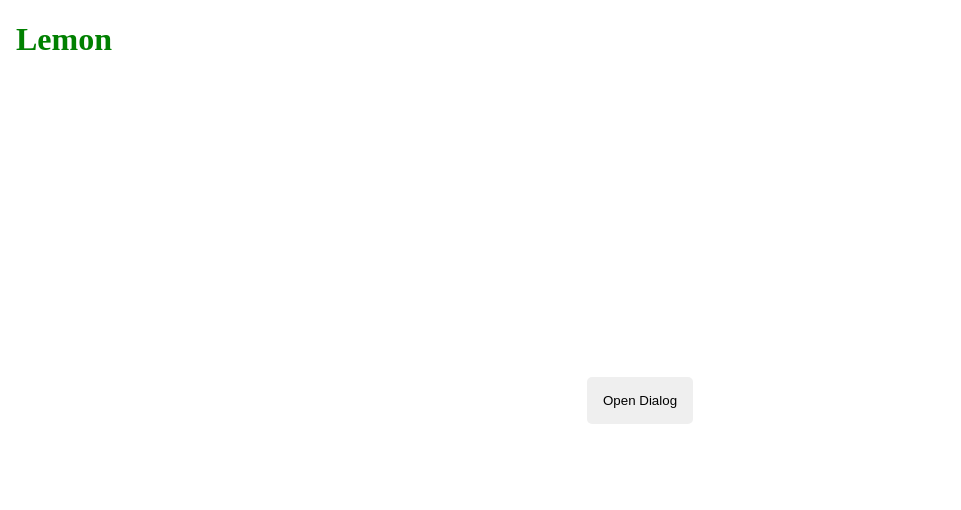
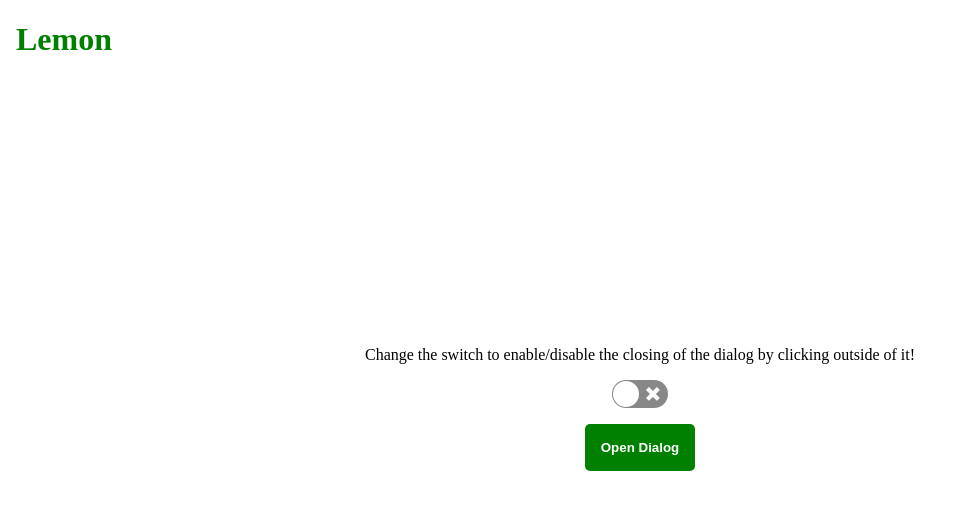
Before and after one commit to merlonedev/Lemon, a React (Vite) app: page / in a window 1280 px wide. Shown: the top 510 px of the page, without its empty margins (0-961 px from the left). Built offline with nearby package versions, Linux system fonts and the light colour scheme.

Commit message:
swithc to enable/disable overlay click

```diff
--- a/src/App.sass
+++ b/src/App.sass
@@ -19,6 +19,10 @@
       align-items: center
 
       button.open-dialog
+        margin-top: 1rem
+        color: white
+        background-color: green
+        font-weight: bold
         border: none
         border-radius: 5px
         padding: 1rem
--- a/src/App.tsx
+++ b/src/App.tsx
@@ -1,17 +1,29 @@
 import { useState } from "react"
 import "./App.sass"
 import Dialog from "./components/Dialog"
+import Switch from "react-switch"
 
 function App() {
 	const [isOpen, setIsOpen] = useState(false)
 	const [overlayClick, setOverlayClick] = useState(false)
+	const [checked, setChecked] = useState(false)
 
-
+	const handleChange = () => {
+		setOverlayClick(!overlayClick)
+		setChecked(!checked)
+	}
 
 	return (
 		<main>
 			<h1 className="title">Lemon</h1>
 			<div className="container">
+				<p>
+					Change the switch to enable/disable the closing of the dialog by
+					clicking outside of it!
+				</p>
+
+				{/* source: https://www.npmjs.com/package/react-switch */}
+				<Switch checked={checked} onChange={handleChange} />
 				<button
 					className="open-dialog grid-item-1"
 					onClick={() => setIsOpen(true)}
@@ -24,7 +36,7 @@ function App() {
 				description="You are able to close this dialog window by clicking on the overlay, as well as pressing ESC or in the close button"
 				isOpen={isOpen}
 				onClose={() => setIsOpen(false)}
-				closeOnOverlayClick={true}
+				closeOnOverlayClick={overlayClick}
 			/>
 		</main>
 	)
--- a/src/components/Dialog/index.tsx
+++ b/src/components/Dialog/index.tsx
@@ -17,6 +17,7 @@ function Dialog({
 	onClose,
 	closeOnOverlayClick,
 }: Props) {
+	console.log(`🚀 ~ closeOnOverlayClick`, closeOnOverlayClick)
 	const ref = useRef<HTMLDivElement>(null)
 	useOutsideClick({ ref, onClose })
 
@@ -34,7 +35,7 @@ function Dialog({
 		<Fragment>
 			{isOpen && (
 				<div className="overlay">
-					<div className="dialog" ref={closeOnOverlayClick ? ref : ""}>
+					<div className="dialog" ref={closeOnOverlayClick ? ref : null}>
 						<button className="close-dialog" onClick={onClose}>
 							&#10005;
 						</button>
```
